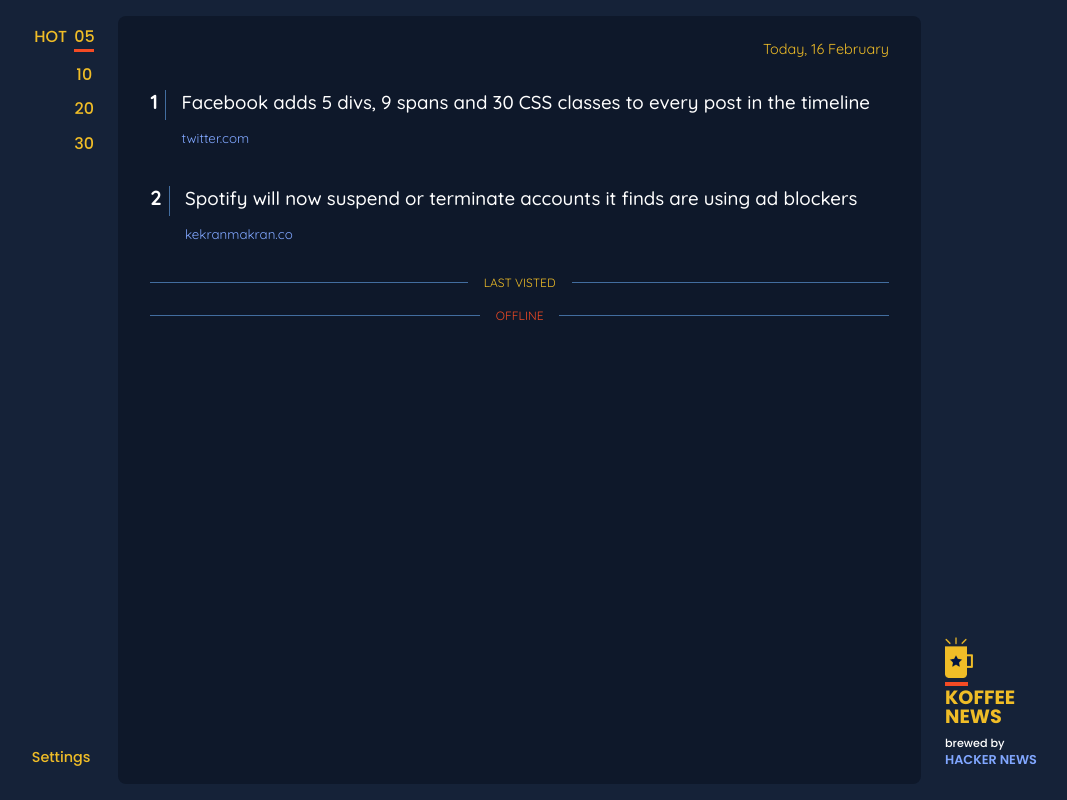
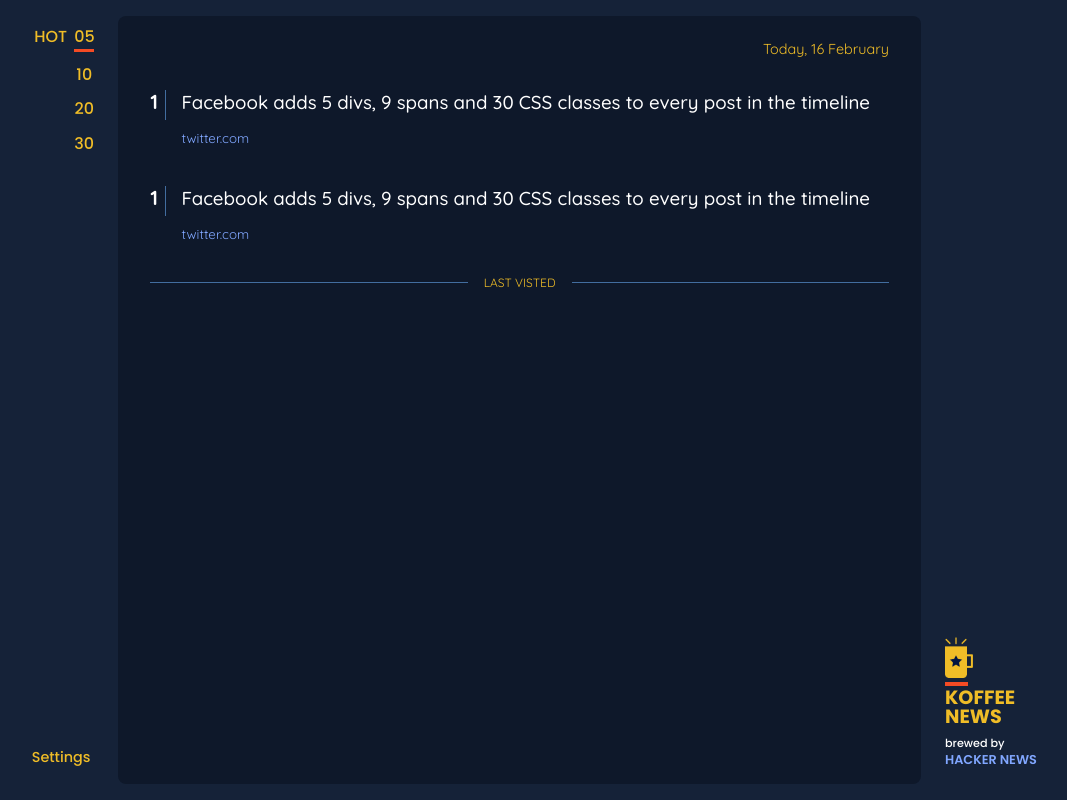
Before and after one commit to karthikkumar/hn-cafe, a React (Create React App) app: page / in a window 1280 px wide. Shown: the whole page, without its empty margins (104-1171 px from the left). Built offline with nearby package versions, Linux system fonts and the light colour scheme.

Commit message:
Split NewsItem component

```diff
--- /dev/null
+++ b/src/components/DateHeader.jsx
@@ -0,0 +1,9 @@
+function DateHeader() {
+  return (
+    <div className="date-header">
+      <p>Today, 16 February</p>
+    </div>
+  );
+}
+
+export default DateHeader;
--- /dev/null
+++ b/src/components/Divider.jsx
@@ -0,0 +1,12 @@
+function Divider() {
+  // use "offline" class if divider is used for OFFLINE
+  return (
+    <div className="divider">
+      <span className="line"></span>
+      <small>LAST VISTED</small>
+      <span className="line"> </span>
+    </div>
+  );
+}
+
+export default Divider;
--- /dev/null
+++ b/src/components/NewsItem.jsx
@@ -0,0 +1,40 @@
+function NewsItem() {
+  return (
+    <div className="item">
+      <div className="rank">1</div>
+      <div className="news">
+        <h3>
+          Facebook adds 5 divs, 9 spans and 30 CSS classes to every post in the
+          timeline
+        </h3>
+        <div className="news-info">
+          <div className="news-info-left">
+            <small className="site">
+              <p>twitter.com</p>
+            </small>
+            <small className="author">
+              <p>
+                by<a href="#"> karthikkumar</a>
+              </p>
+            </small>
+          </div>
+
+          <div className="news-info-right">
+            <small className="time">
+              <p>5 hours ago</p>
+            </small>
+            <small className="points">
+              <p>692 points</p>
+            </small>
+            <small className="comments">
+              <p>53 comments</p>
+            </small>
+            {/* <img src="img/Y.png" alt="" /> */}
+          </div>
+        </div>
+      </div>
+    </div>
+  );
+}
+
+export default NewsItem;
--- a/src/components/NewsList.jsx
+++ b/src/components/NewsList.jsx
@@ -1,90 +1,15 @@
+import NewsItem from "./NewsItem";
+import Divider from "./Divider";
+import DateHeader from "./DateHeader";
+
 function NewsList() {
   return (
     <main id="news-list">
       <div className="date-group">
-        <div className="date-header">
-          <p>Today, 16 February</p>
-        </div>
-        <div className="item">
-          <div className="rank">1</div>
-          <div className="news">
-            <h3>
-              Facebook adds 5 divs, 9 spans and 30 CSS classes to every post in
-              the timeline
-            </h3>
-            <div className="news-info">
-              <div className="news-info-left">
-                <small className="site">
-                  <p>twitter.com</p>
-                </small>
-                <small className="author">
-                  <p>
-                    by<a href="#"> karthikkumar</a>
-                  </p>
-                </small>
-              </div>
-
-              <div className="news-info-right">
-                <small className="time">
-                  <p>5 hours ago</p>
-                </small>
-                <small className="points">
-                  <p>692 points</p>
-                </small>
-                <small className="comments">
-                  <p>53 comments</p>
-                </small>
-                {/* <img src="img/Y.png" alt="" /> */}
-              </div>
-            </div>
-          </div>
-        </div>
-
-        <div className="item">
-          <div className="rank">2</div>
-          <div className="news">
-            <h3>
-              Spotify will now suspend or terminate accounts it finds are using
-              ad blockers
-            </h3>
-            <div className="news-info">
-              <div className="news-info-left">
-                <small className="site">
-                  <p>kekranmakran.co</p>
-                </small>
-                <small className="author">
-                  <p>
-                    by<a href="#"> laddu_boy</a>
-                  </p>
-                </small>
-              </div>
-
-              <div className="news-info-right">
-                <small className="time">
-                  <p>5 hours ago</p>
-                </small>
-                <small className="points">
-                  <p>692 points</p>
-                </small>
-                <small className="comments">
-                  <p>53 comments</p>
-                </small>
-                {/* <img src="img/Y.png" alt="" /> */}
-              </div>
-            </div>
-          </div>
-        </div>
-
-        <div className="divider">
-          <span className="line"></span>
-          <small>LAST VISTED</small>
-          <span className="line"> </span>
-        </div>
-        <div className="divider offline">
-          <span className="line"></span>
-          <small>OFFLINE</small>
-          <span className="line"> </span>
-        </div>
+        <DateHeader />
+        <NewsItem />
+        <NewsItem />
+        <Divider />
       </div>
     </main>
   );
```
